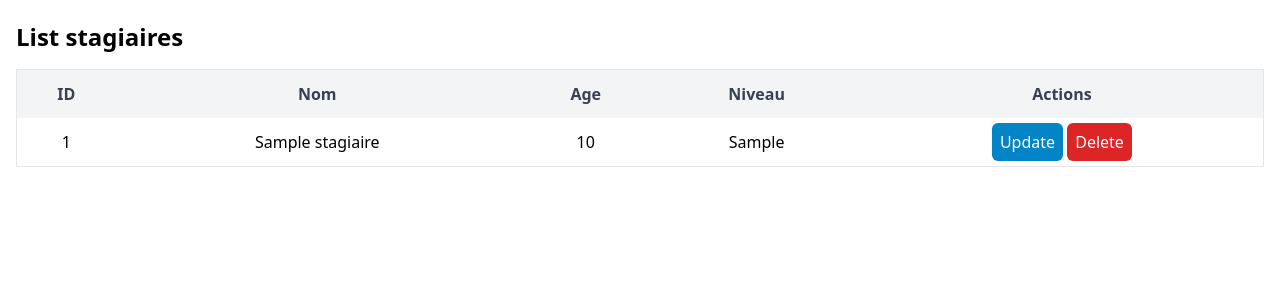
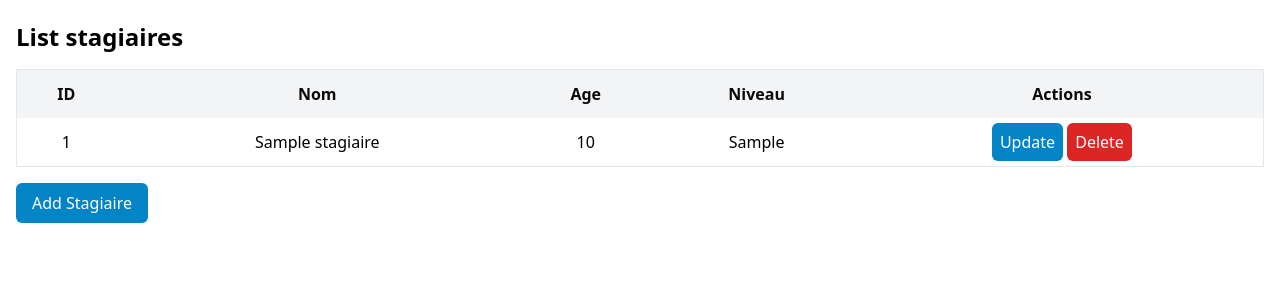
Before and after one commit to Yacho-glitch/firstMVCProject, a PHP site: page /layout.php in a window 1280 px wide. Shown: the part 49-346 px from the top of the page. Run offline with PHP 8.4, Linux system fonts and the light colour scheme; tables that the repository leaves empty hold one stand-in row (values such as "Sample post"); some libraries are stand-ins or nearby versions.

Commit message:
Update another version of layout page

```diff
--- a/view/layout.php
+++ b/view/layout.php
@@ -15,7 +15,7 @@
             <!-- Main content goes here -->
              <table class="min-w-full bg-white border border-gray-200">
                 <thead>
-                    <tr class="bg-gray-100 text-gray-700">
+                    <tr class="bg-gray-100 text-stone-950">
                         <th class="px-2 py-3">ID</th>
                         <th class="px-2 py-3">Nom</th>
                         <th class="px-2 py-3">Age</th>
@@ -56,5 +56,10 @@
              </table>
         </div>
     </main>
+    <div class="container">
+        <div class="flex justify-start mt-4 ml-4">
+            <a href="form.php" class="px-4 py-2 bg-sky-600 text-white rounded-md hover:bg-green-700">Add Stagiaire</a>
+        </div>
+    </div>
 </body>
 </html>
```
